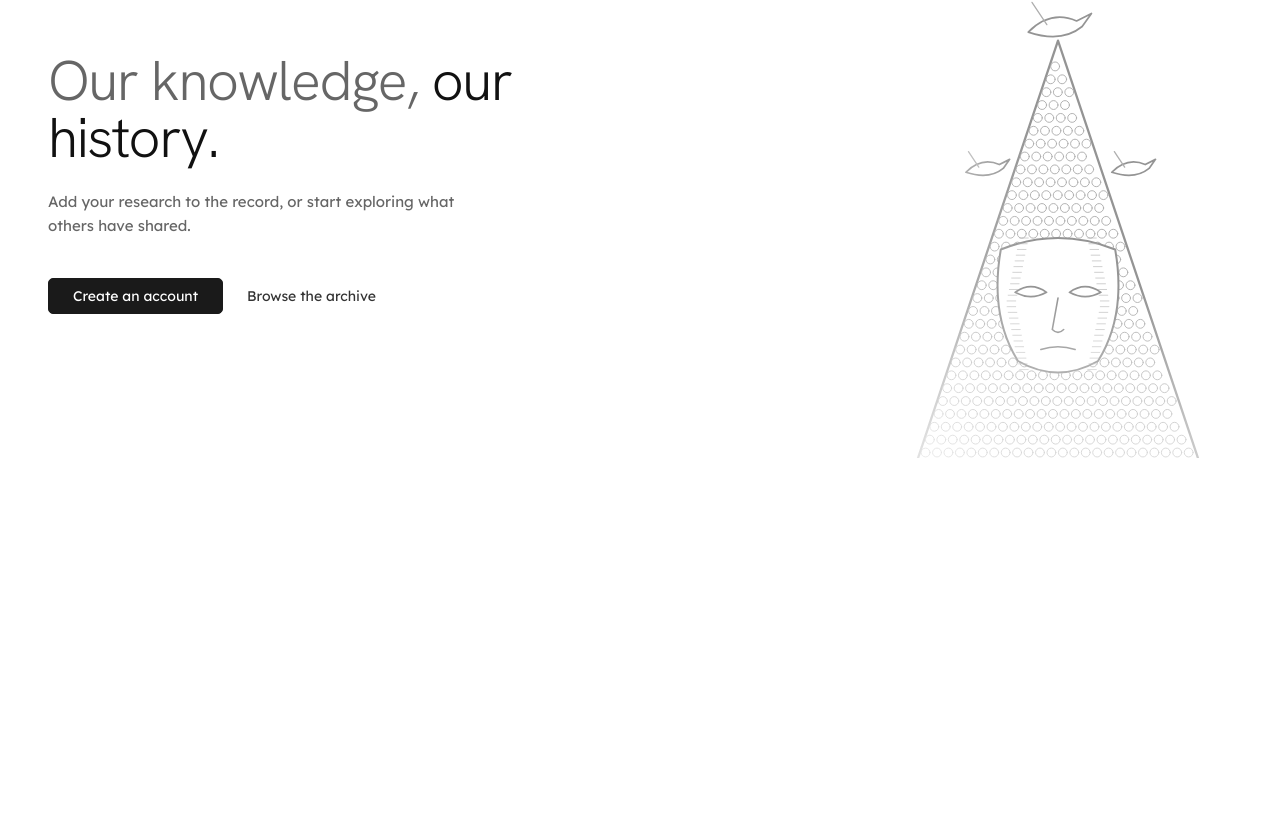
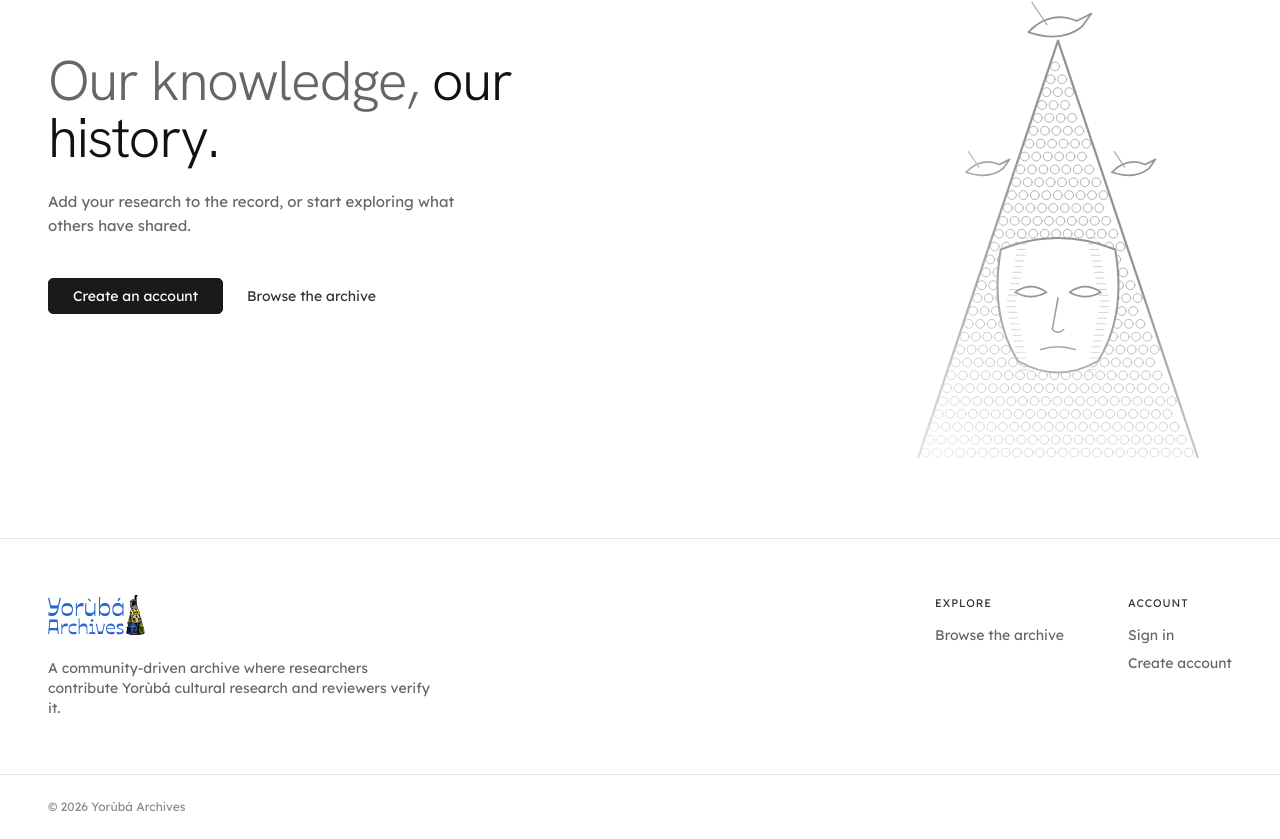
Before and after one commit to olaniyiolufemi/yoruba-archives, a Next.js app: page / in a window 1280 px wide. Shown: the part 3623-4462 px from the top of the page. Before the commit the page ends 4161 px from the top, so only its background shows below. Built offline with nearby package versions, Linux system fonts and the light colour scheme; no server answers; the database is empty.

Commit message:
Add site footer with navigation links

```diff
--- a/src/app/layout.tsx
+++ b/src/app/layout.tsx
@@ -1,5 +1,6 @@
 import type { Metadata, Viewport } from 'next';
 import { Hanken_Grotesk, Lexend } from 'next/font/google';
+import { SiteFooter } from '@/components/SiteFooter';
 import { SiteHeader } from '@/components/SiteHeader';
 import './globals.css';
 
@@ -21,6 +22,7 @@ export default function RootLayout({ children }: LayoutProps<'/'>) {
       <body className="flex min-h-full flex-col">
         <SiteHeader />
         <main className="flex-1 pb-20 pt-8 sm:pt-12">{children}</main>
+        <SiteFooter />
       </body>
     </html>
   );
--- /dev/null
+++ b/src/components/SiteFooter.tsx
@@ -0,0 +1,58 @@
+import Image from 'next/image';
+import Link from 'next/link';
+import { getViewer } from '@/lib/auth';
+
+export async function SiteFooter() {
+  const viewer = await getViewer();
+
+  const explore: { href: string; label: string }[] = [{ href: '/search', label: 'Browse the archive' }];
+  if (viewer && viewer.role !== 'public') explore.push({ href: '/dashboard/submit', label: 'Contribute research' });
+  if (viewer && (viewer.role === 'reviewer' || viewer.role === 'admin')) explore.push({ href: '/review', label: 'Review queue' });
+
+  const account: { href: string; label: string }[] = viewer
+    ? [
+        ...(viewer.role !== 'public' ? [{ href: '/dashboard', label: 'My research' }] : []),
+        { href: '/notifications', label: 'Notifications' },
+      ]
+    : [
+        { href: '/login', label: 'Sign in' },
+        { href: '/register', label: 'Create account' },
+      ];
+
+  return (
+    <footer className="relative z-10 border-t border-hairline bg-white">
+      <div className="container-page grid gap-10 py-14 sm:grid-cols-[1fr_auto_auto] sm:gap-16">
+        <div className="max-w-sm space-y-4">
+          <Link href="/" aria-label="Yorùbá Archives, home" className="inline-block">
+            <Image src="/logo.svg" alt="Yorùbá Archives" width={136} height={56} className="h-10 w-auto" />
+          </Link>
+          <p className="text-sm text-muted">
+            A community-driven archive where researchers contribute Yorùbá cultural research and reviewers verify it.
+          </p>
+        </div>
+        <FooterLinks title="Explore" links={explore} />
+        <FooterLinks title="Account" links={account} />
+      </div>
+      <div className="container-page border-t border-hairline py-6 text-xs text-soft">
+        © {new Date().getFullYear()} Yorùbá Archives
+      </div>
+    </footer>
+  );
+}
+
+function FooterLinks({ title, links }: { title: string; links: { href: string; label: string }[] }) {
+  return (
+    <nav aria-label={title} className="space-y-3">
+      <p className="eyebrow">{title}</p>
+      <ul className="space-y-2 text-sm text-muted">
+        {links.map((l) => (
+          <li key={l.href}>
+            <Link href={l.href} className="hover:text-ink">
+              {l.label}
+            </Link>
+          </li>
+        ))}
+      </ul>
+    </nav>
+  );
+}
```
